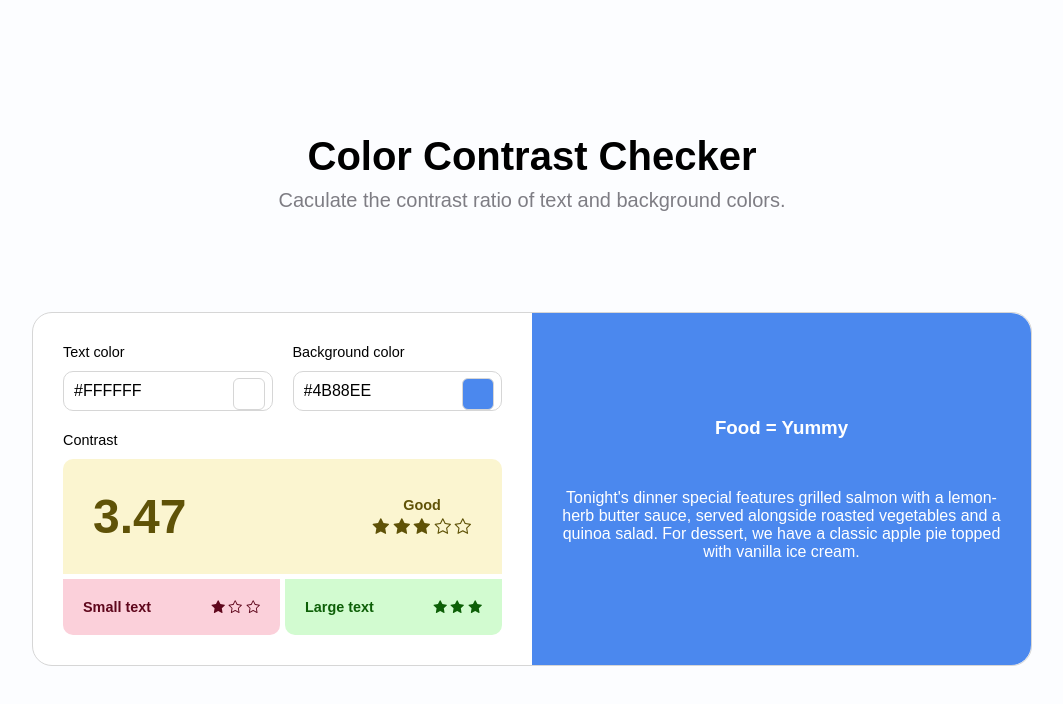
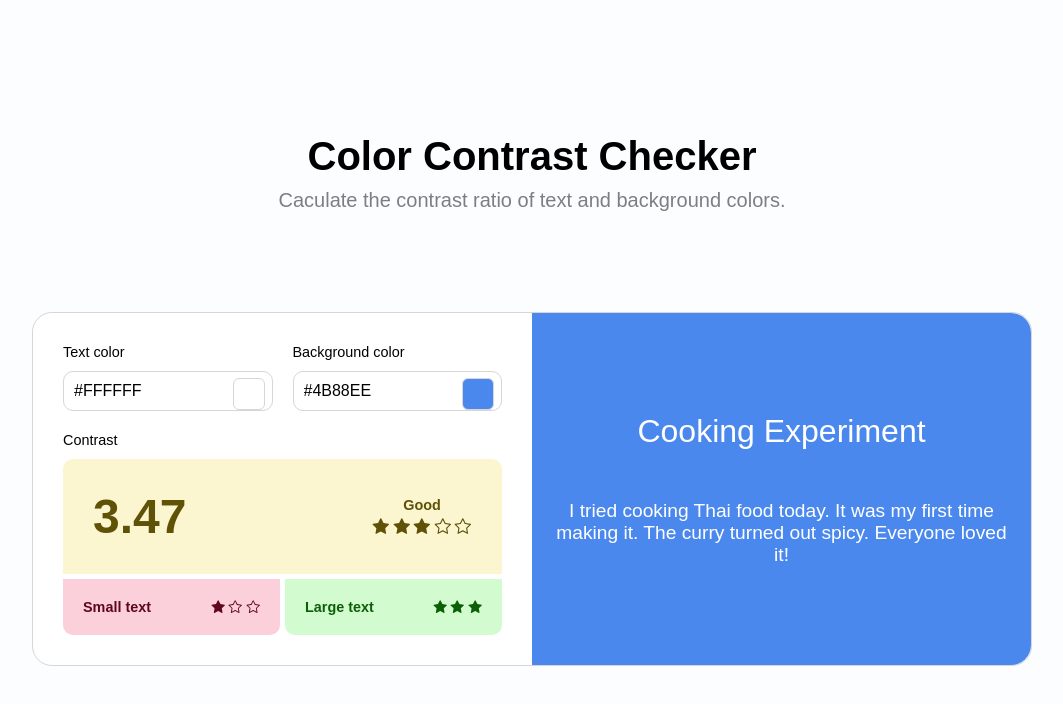
Before and after one commit to mirayatech/color-contrast-checker, a React (Vite) app: page / in a window 1280 px wide. Shown: the top 704 px of the page, without its empty margins (108-1171 px from the left). Built offline with nearby package versions, Linux system fonts and the light colour scheme.

Commit message:
add: implement getRandomTextPlaceholder

```diff
--- a/src/components/cardRightSide/cardRightSide.css
+++ b/src/components/cardRightSide/cardRightSide.css
@@ -10,3 +10,13 @@
   border-top-right-radius: 20px;
   border-bottom-right-radius: 20px;
 }
+
+.cardRightSide h3 {
+  font-weight: 500;
+  font-size: 2rem;
+}
+
+.cardRightSide p {
+  font-weight: 500;
+  font-size: 1.2rem;
+}
--- a/src/components/cardRightSide/cardRightSide.tsx
+++ b/src/components/cardRightSide/cardRightSide.tsx
@@ -1,4 +1,6 @@
+import { useEffect, useState } from "react";
 import "./cardRightSide.css";
+import { ContentItemType, getRandomTextPlaceholder } from "../../utilities";
 
 type CardRightSideProps = {
   textColor: string;
@@ -9,19 +11,19 @@ export function CardRightSide({
   textColor,
   backgroundColor,
 }: CardRightSideProps) {
+  const [contentItem, setContentItem] = useState<ContentItemType>({
+    title: "",
+    text: "",
+  });
+
+  useEffect(() => {
+    setContentItem(getRandomTextPlaceholder());
+  }, []);
+
   return (
-    <div
-      className="cardRightSide"
-      style={{
-        backgroundColor: backgroundColor,
-      }}
-    >
-      <h3 style={{ color: textColor }}>Food = Yummy</h3>
-      <p style={{ color: textColor }}>
-        Tonight's dinner special features grilled salmon with a lemon-herb
-        butter sauce, served alongside roasted vegetables and a quinoa salad.
-        For dessert, we have a classic apple pie topped with vanilla ice cream.
-      </p>
+    <div className="cardRightSide" style={{ backgroundColor: backgroundColor }}>
+      <h3 style={{ color: textColor }}>{contentItem.title}</h3>{" "}
+      <p style={{ color: textColor }}>{contentItem.text}</p>{" "}
     </div>
   );
 }
```
